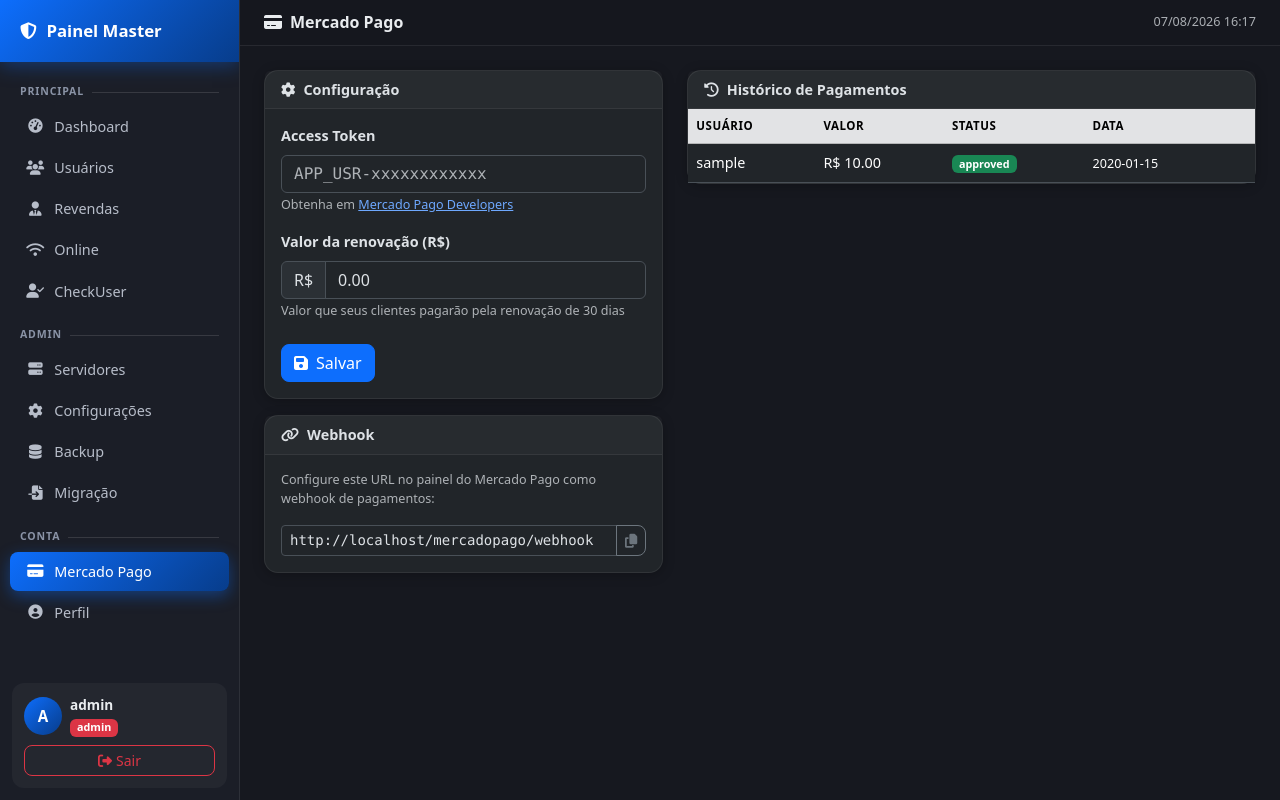
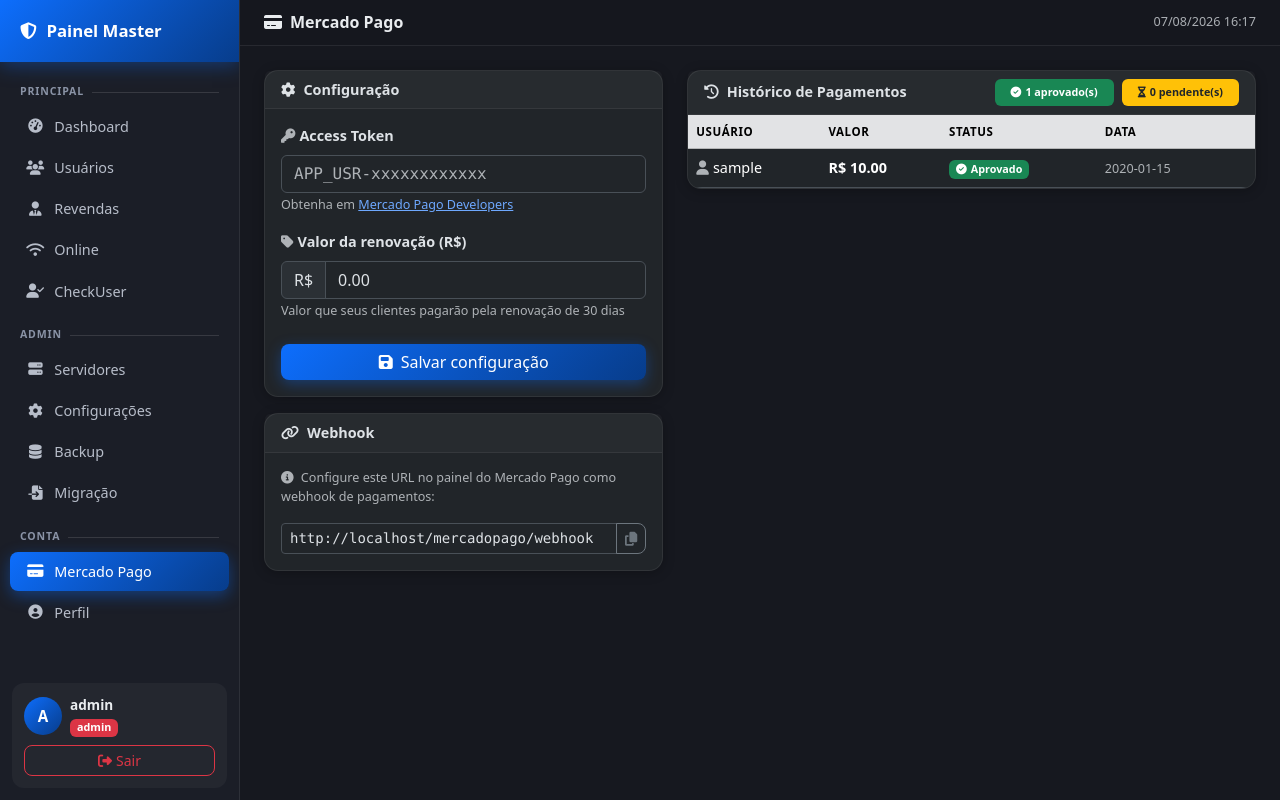
Before and after one commit to jeanfraga95/painel101, a Flask app: page /mercadopago in a window 1280 px wide. Run offline with Flask 3, Linux system fonts and the light colour scheme; the visitor is signed in with stand-in values (Sample User, id 1); data comes from the database, SQL or seed files in the repository; tables that the repository leaves empty hold one stand-in row (values such as "Sample post").

Commit message:
Update mercadopago.html

```diff
--- a/templates/shared/mercadopago.html
+++ b/templates/shared/mercadopago.html
@@ -3,6 +3,9 @@
 {% block page_title %}<i class="fas fa-credit-card me-2"></i>Mercado Pago{% endblock %}
 
 {% block content %}
+{% set n_approved = payments | selectattr('status','equalto','approved') | list | length %}
+{% set n_pending  = payments | selectattr('status','equalto','pending')  | list | length %}
+
 <div class="row g-4">
   <div class="col-md-5">
     <div class="card">
@@ -10,7 +13,7 @@
       <div class="card-body">
         <form method="POST">
           <div class="mb-3">
-            <label class="form-label fw-semibold">Access Token</label>
+            <label class="form-label fw-semibold"><i class="fas fa-key me-1 text-muted"></i>Access Token</label>
             <input type="text" name="mp_token" class="form-control font-monospace"
                    value="{{ current_user.mercadopago_token or '' }}"
                    placeholder="APP_USR-xxxxxxxxxxxx">
@@ -19,7 +22,7 @@
             </small>
           </div>
           <div class="mb-4">
-            <label class="form-label fw-semibold">Valor da renovação (R$)</label>
+            <label class="form-label fw-semibold"><i class="fas fa-tag me-1 text-muted"></i>Valor da renovação (R$)</label>
             <div class="input-group">
               <span class="input-group-text">R$</span>
               <input type="number" name="mp_price" class="form-control"
@@ -28,8 +31,8 @@
             </div>
             <small class="text-muted">Valor que seus clientes pagarão pela renovação de 30 dias</small>
           </div>
-          <button type="submit" class="btn btn-primary">
-            <i class="fas fa-save me-2"></i>Salvar
+          <button type="submit" class="btn btn-grad w-100">
+            <i class="fas fa-save me-2"></i>Salvar configuração
           </button>
         </form>
       </div>
@@ -38,11 +41,16 @@
     <div class="card mt-3">
       <div class="card-header fw-semibold"><i class="fas fa-link me-2"></i>Webhook</div>
       <div class="card-body">
-        <p class="text-muted small">Configure este URL no painel do Mercado Pago como webhook de pagamentos:</p>
+        <p class="text-muted small">
+          <i class="fas fa-info-circle me-1"></i>
+          Configure este URL no painel do Mercado Pago como webhook de pagamentos:
+        </p>
         <div class="input-group">
           <input type="text" class="form-control form-control-sm font-monospace"
-                 value="{{ request.host_url }}mercadopago/webhook" readonly id="webhookUrl">
-          <button class="btn btn-sm btn-outline-secondary" onclick="copyText(document.getElementById('webhookUrl').value)">
+                 value="{{ request.host_url }}mercadopago/webhook" readonly id="webhookUrl"
+                 onclick="this.select()">
+          <button class="btn btn-sm btn-outline-secondary" id="whCopyBtn"
+                  onclick="universalCopy(document.getElementById('webhookUrl').value, this)">
             <i class="fas fa-copy"></i>
           </button>
         </div>
@@ -52,30 +60,47 @@
 
   <div class="col-md-7">
     <div class="card">
-      <div class="card-header fw-semibold"><i class="fas fa-history me-2"></i>Histórico de Pagamentos</div>
+      <div class="card-header fw-semibold">
+        <div class="d-flex flex-wrap justify-content-between align-items-center gap-2">
+          <span><i class="fas fa-history me-2"></i>Histórico de Pagamentos</span>
+          <div class="d-flex gap-2">
+            <span class="badge bg-success px-3 py-2">
+              <i class="fas fa-check-circle me-1"></i>{{ n_approved }} aprovado(s)
+            </span>
+            <span class="badge bg-warning text-dark px-3 py-2">
+              <i class="fas fa-hourglass-half me-1"></i>{{ n_pending }} pendente(s)
+            </span>
+          </div>
+        </div>
+      </div>
       <div class="card-body p-0">
-        <table class="table table-hover mb-0">
+        <div class="table-responsive">
+          <table class="table table-hover align-middle mb-0">
             <thead class="table-secondary">
               <tr>
                 <th>Usuário</th>
                 <th>Valor</th>
                 <th>Status</th>
                 <th>Data</th>
-              <th></th>
+                <th class="text-end"></th>
               </tr>
             </thead>
             <tbody>
               {% for p in payments %}
               <tr id="pay_row_{{ p.id }}">
-              <td>{{ p.ssh_username or '—' }}</td>
-              <td>R$ {{ '%.2f'|format(p.amount) }}</td>
+                <td><i class="fas fa-user me-1 text-muted"></i>{{ p.ssh_username or '—' }}</td>
+                <td><span class="fw-semibold">R$ {{ '%.2f'|format(p.amount) }}</span></td>
                 <td>
-                <span class="badge {{ 'bg-success' if p.status=='approved' else ('bg-warning text-dark' if p.status=='pending' else 'bg-secondary') }}">
-                  {{ p.status }}
-                </span>
+                  {% if p.status=='approved' %}
+                  <span class="badge bg-success"><i class="fas fa-check-circle me-1"></i>Aprovado</span>
+                  {% elif p.status=='pending' %}
+                  <span class="badge bg-warning text-dark"><i class="fas fa-hourglass-half me-1"></i>Pendente</span>
+                  {% else %}
+                  <span class="badge bg-secondary">{{ p.status }}</span>
+                  {% endif %}
                 </td>
-              <td><small>{{ p.created_at[:16] }}</small></td>
-              <td>
+                <td><small class="text-muted">{{ p.created_at[:16] }}</small></td>
+                <td class="text-end">
                   {% if p.status == 'pending' %}
                   <button class="btn btn-sm btn-outline-danger" onclick="deletePayment({{ p.id }})" title="Excluir">
                     <i class="fas fa-trash"></i>
@@ -84,10 +109,17 @@
                 </td>
               </tr>
               {% else %}
-            <tr><td colspan="5" class="text-center text-muted py-4">Nenhum pagamento registrado.</td></tr>
+              <tr>
+                <td colspan="5" class="text-center text-muted py-5">
+                  <i class="fas fa-receipt fa-3x mb-3 opacity-25"></i>
+                  <p class="mb-0">Nenhum pagamento registrado.</p>
+                  <small>Quando seus clientes pagarem via PIX, o histórico aparece aqui.</small>
+                </td>
+              </tr>
               {% endfor %}
             </tbody>
           </table>
+        </div>
       </div>
     </div>
   </div>
```
Lines whose indentation alone changed are shown as unchanged.
